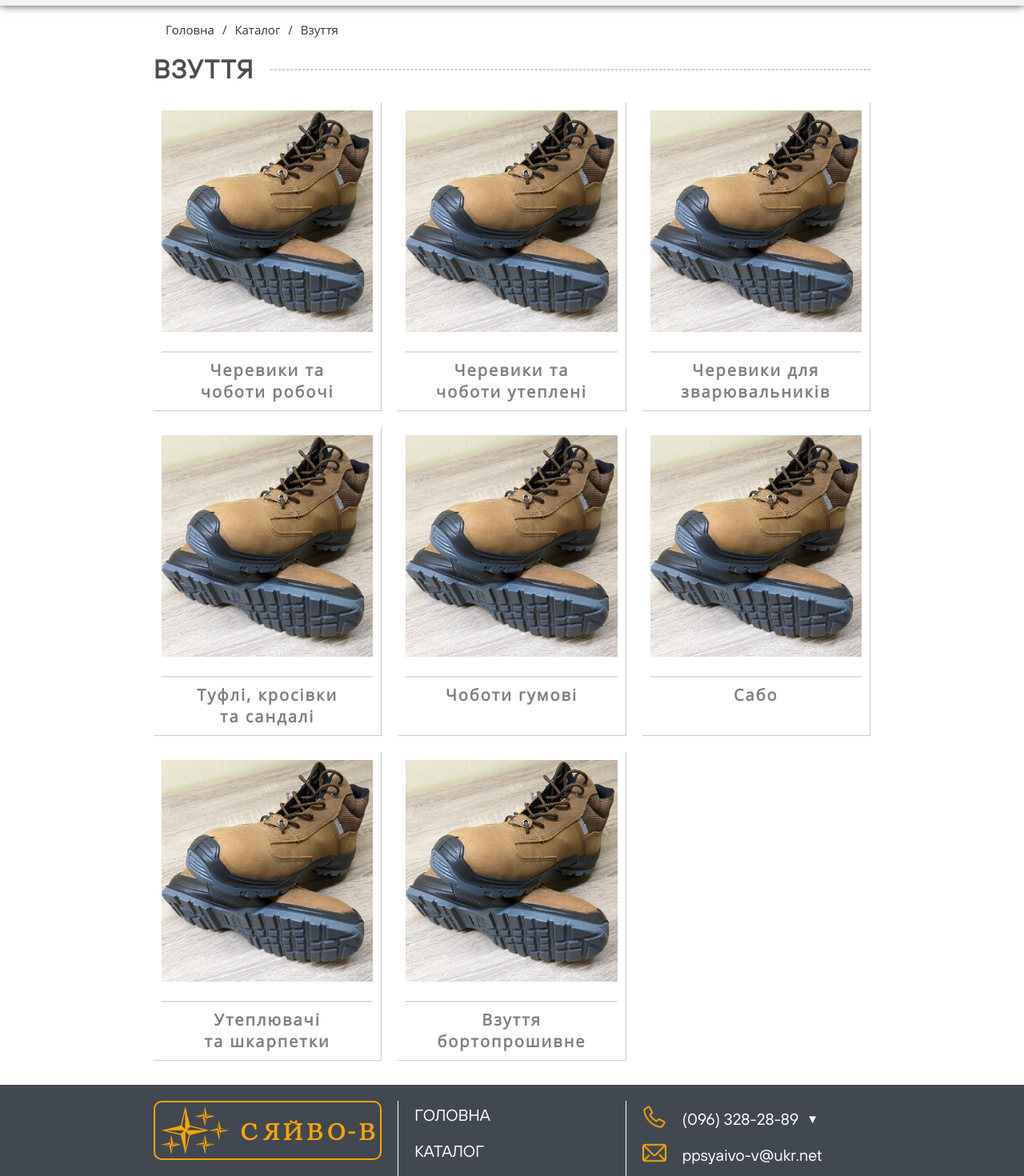
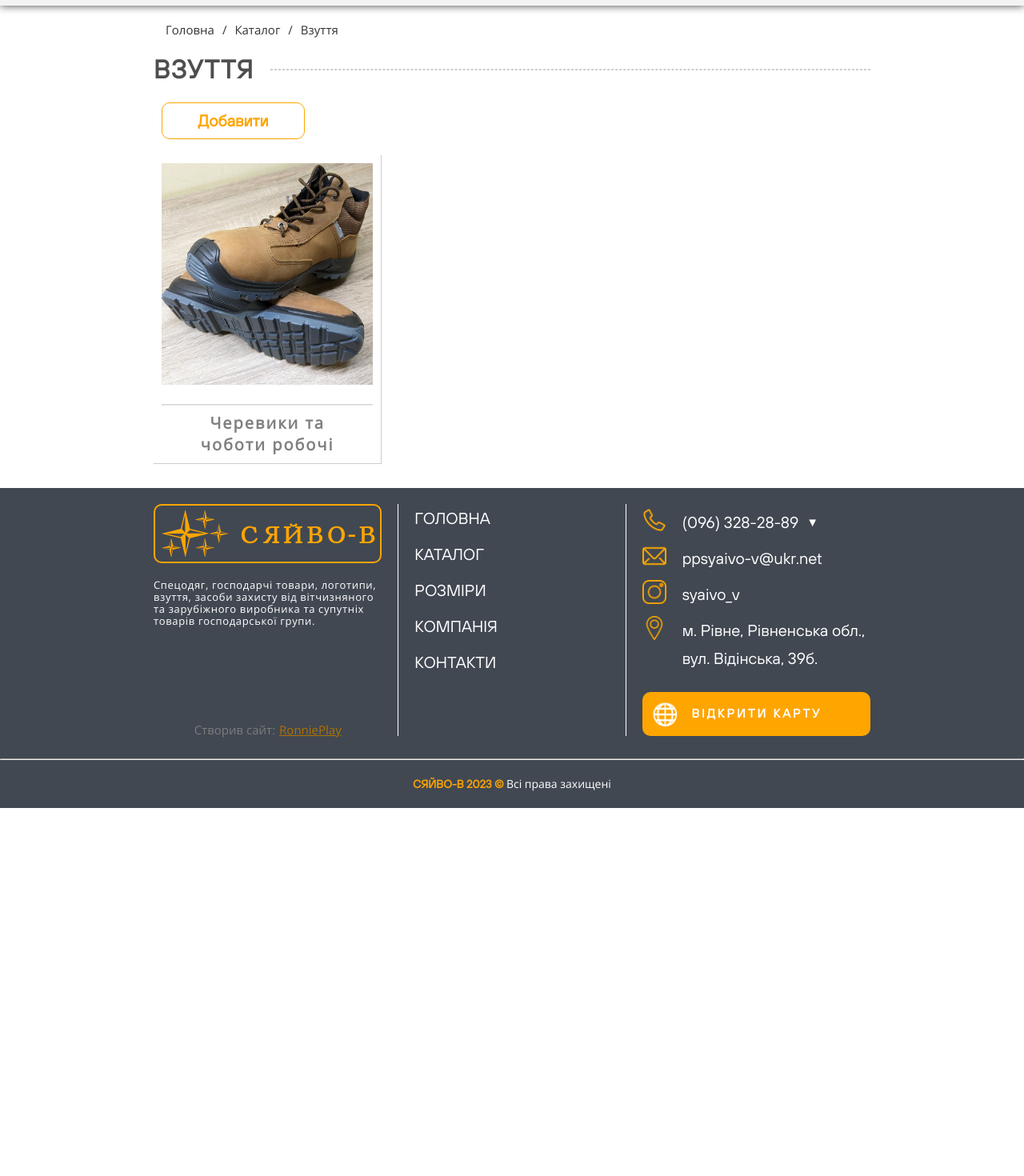
Before and after one commit to ReveinOFF/SyaivoV, a React (Create React App) app in the folder Front/: page /catalog/boots in a window 1280 px wide. Shown: the part 160-1630 px from the top of the page at 80% size. After the commit the page ends 1170 px from the top, so only its background shows below. Built offline with nearby package versions, Linux system fonts and the light colour scheme.

Commit message:
Many fix adaptive and etc

```diff
--- a/Front/src/components/sub-catalogs/boots/boots.jsx
+++ b/Front/src/components/sub-catalogs/boots/boots.jsx
@@ -6,12 +6,18 @@ const Boots = () => {
     document.title = "Каталог взуття";
   }, []);
 
+  const handleClick = () => {};
+
   return (
     <>
       <div className="catalog-title">
         <h1>Взуття</h1>
         <hr />
       </div>
+
+      <button onClick={handleClick} className="add-sub-catalog">
+        Добавити
+      </button>
 
       <div className="sub-catalog">
         <div className="catalog-block">
@@ -21,55 +27,6 @@ const Boots = () => {
           <hr />
           <div>Черевики та чоботи робочі</div>
         </div>
-        <div className="catalog-block">
-          <div className="image">
-            <img src={image} alt="sub-catalog" />
-          </div>
-          <hr />
-          <div>Черевики та чоботи утеплені</div>
-        </div>
-        <div className="catalog-block">
-          <div className="image">
-            <img src={image} alt="sub-catalog" />
-          </div>
-          <hr />
-          <div>Черевики для зварювальників</div>
-        </div>
-        <div className="catalog-block">
-          <div className="image">
-            <img src={image} alt="sub-catalog" />
-          </div>
-          <hr />
-          <div>Туфлі, кросівки та сандалі</div>
-        </div>
-        <div className="catalog-block">
-          <div className="image">
-            <img src={image} alt="sub-catalog" />
-          </div>
-          <hr />
-          <div>Чоботи гумові</div>
-        </div>
-        <div className="catalog-block">
-          <div className="image">
-            <img src={image} alt="sub-catalog" />
-          </div>
-          <hr />
-          <div>Сабо</div>
-        </div>
-        <div className="catalog-block">
-          <div className="image">
-            <img src={image} alt="sub-catalog" />
-          </div>
-          <hr />
-          <div>Утеплювачі та шкарпетки</div>
-        </div>
-        <div className="catalog-block">
-          <div className="image">
-            <img src={image} alt="sub-catalog" />
-          </div>
-          <hr />
-          <div>Взуття бортопрошивне</div>
-        </div>
       </div>
     </>
   );
--- a/Front/src/components/sub-catalogs/clothing/clothing.jsx
+++ b/Front/src/components/sub-catalogs/clothing/clothing.jsx
@@ -6,12 +6,18 @@ const Clothing = () => {
     document.title = "Каталог одягу";
   }, []);
 
+  const handleClick = () => {};
+
   return (
     <>
       <div className="catalog-title">
         <h1>Спецодяг</h1>
         <hr />
       </div>
+
+      <button onClick={handleClick} className="add-sub-catalog">
+        Добавити
+      </button>
 
       <div className="sub-catalog">
         <div className="catalog-block">
--- a/Front/src/components/sub-catalogs/protected/protected.jsx
+++ b/Front/src/components/sub-catalogs/protected/protected.jsx
@@ -6,12 +6,18 @@ const Protected = () => {
     document.title = "Каталог ЗІЗ";
   }, []);
 
+  const handleClick = () => {};
+
   return (
     <>
       <div className="catalog-title">
         <h1>Засоби індивідуального захисту</h1>
         <hr />
       </div>
+
+      <button onClick={handleClick} className="add-sub-catalog">
+        Добавити
+      </button>
 
       <div className="sub-catalog">
         <div className="catalog-block">
--- a/Front/src/index.scss
+++ b/Front/src/index.scss
@@ -154,6 +154,12 @@ img {
   animation: hidden-anim 1s forwards;
 }
 
+@media only screen and (max-width: 606px) {
+  .pages {
+    flex-wrap: wrap;
+  }
+}
+
 @media only screen and (max-width: 515px) {
   .container {
     margin: 0 auto;
--- a/Front/src/pages/admin/authStyle.scss
+++ b/Front/src/pages/admin/authStyle.scss
@@ -10,7 +10,7 @@
   & > div {
     border: 1px solid gray;
     border-radius: 10px;
-    width: 50em;
+    width: 50%;
     height: 10em;
     margin: auto;
     background-color: #f3f3f3;
@@ -168,12 +168,28 @@
   }
 }
 
+@media only screen and (max-width: 593px) {
+  .auth-modal {
+    & > div {
+      width: 90%;
+    }
+  }
+}
+
 @media only screen and (max-width: 515px) {
   .auth-block {
-    margin: 100px 10px;
+    margin: 100px 0;
 
     button {
       width: 70%;
     }
   }
 }
+
+@media only screen and (max-width: 334px) {
+  .auth-modal {
+    & > div {
+      height: 20em;
+    }
+  }
+}
--- a/Front/src/pages/main/main.jsx
+++ b/Front/src/pages/main/main.jsx
@@ -462,7 +462,10 @@ const Main = () => {
                       (e.currentTarget.style = "cursor: default")
                     }
                   >
-                    <img src={bootsImg} alt="product" />
+                    <img
+                      src={`${process.env.REACT_APP_SERVER_API}/static/${item.image}`}
+                      alt="product"
+                    />
                     <div>
                       <h2>{item.name}</h2>
                       <h2>&#x2022; {item.price}</h2>
--- a/Front/src/pages/sub-catalog/sub-catalogStyle.scss
+++ b/Front/src/pages/sub-catalog/sub-catalogStyle.scss
@@ -16,6 +16,26 @@
     border-style: dashed;
     width: 100%;
     margin: 0;
+  }
+}
+
+.add-sub-catalog {
+  margin-bottom: 20px;
+  margin-left: 10px;
+  border: 1px solid orange;
+  background-color: transparent;
+  color: orange;
+  padding: 10px;
+  border-radius: 10px;
+  width: 20%;
+  font-family: TTHoves;
+  font-weight: 600;
+  font-size: 20px;
+  transition: all 0.3s;
+
+  &:hover {
+    color: white;
+    background-color: orange;
   }
 }
 
@@ -87,6 +107,18 @@
   }
 }
 
+@media only screen and (max-width: 800px) {
+  .catalog-title {
+    h1 {
+      font-size: 20px;
+    }
+  }
+
+  .add-sub-catalog {
+    width: 40%;
+  }
+}
+
 @media only screen and (max-width: 700px) {
   .sub-catalog {
     .catalog-block {
@@ -108,6 +140,20 @@
   }
 }
 
+@media only screen and (max-width: 600px) {
+  .catalog-title {
+    h1 {
+      text-wrap: balance;
+    }
+  }
+}
+
+@media only screen and (max-width: 500px) {
+  .add-sub-catalog {
+    width: 60%;
+  }
+}
+
 @media only screen and (max-width: 380px) {
   .sub-catalog {
     grid-template-columns: repeat(1, 1fr);
```
Also changed, not shown: Front/src/components/header/headerStyles.scss (+5 -5 lines), 1 other file (tests, documents, lock files or other folders).
